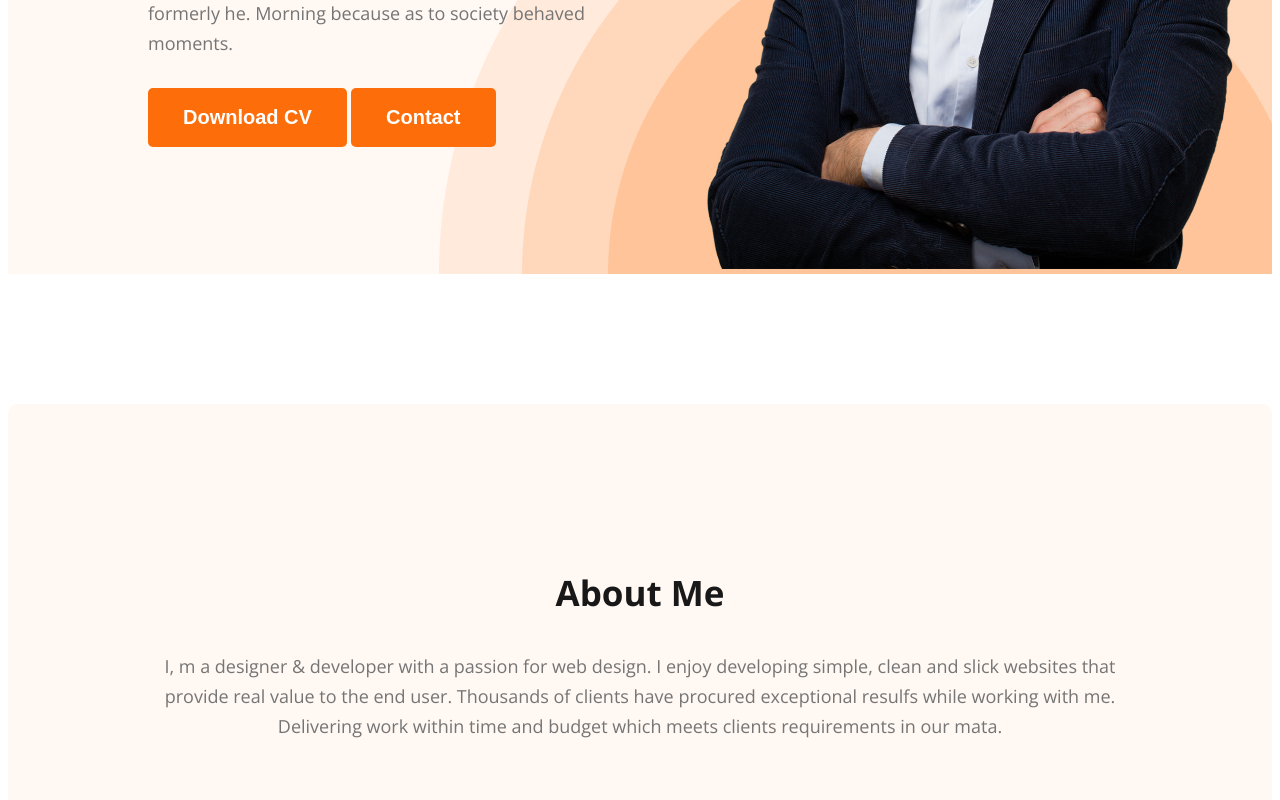
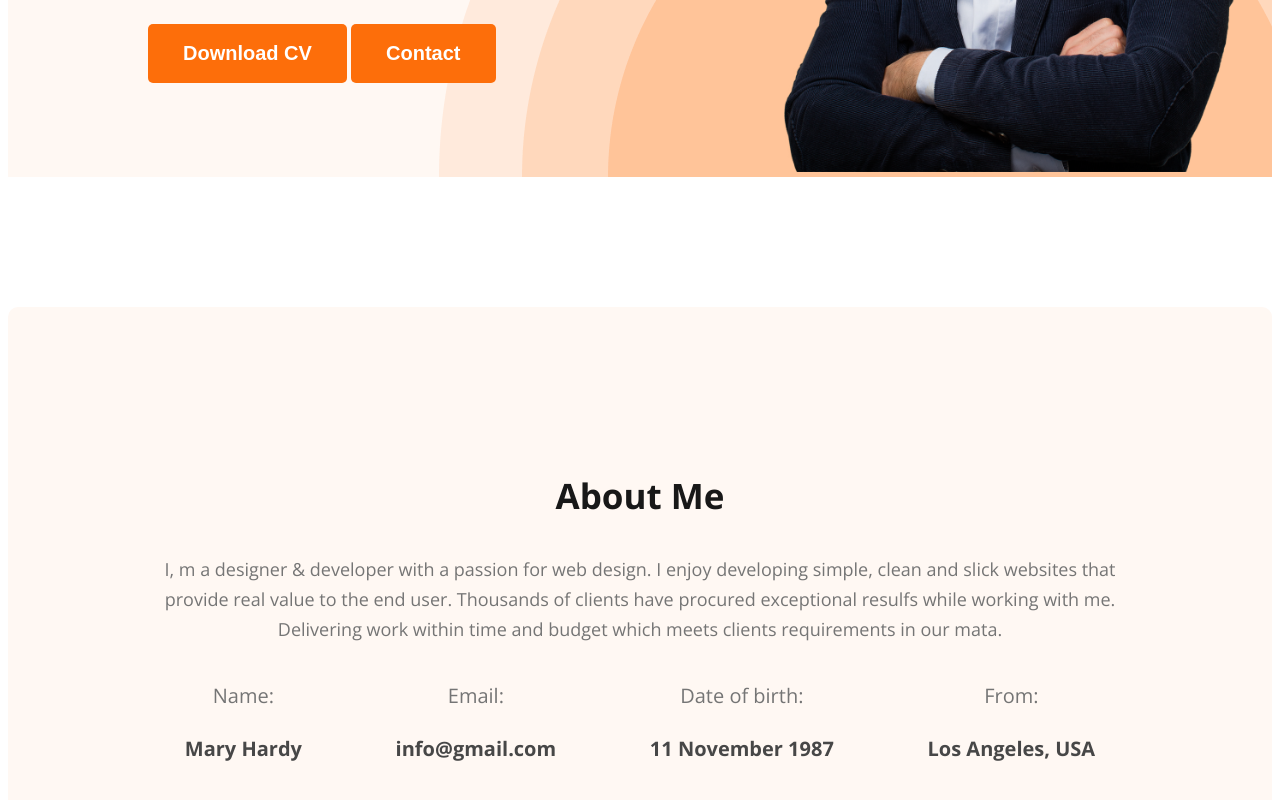
Before and after one commit to hellosiyam/mi-one-mo-five-developer-web-site-repo, a plain HTML site: page index.html in a window 1280 px wide. Shown: the part 596-1396 px from the top of the page. Drawn offline with nearby package versions, Linux system fonts and the light colour scheme.

Commit message:
add full about section

```diff
--- a/index.html
+++ b/index.html
@@ -38,6 +38,27 @@
         <section class="about">
             <h3 class="setion-title">About Me</h3>
             <p class="section-description">I, m a designer & developer with a passion for web design. I enjoy developing simple, clean and slick websites that provide real value to the end user. Thousands of clients have procured exceptional resulfs while working with me. Delivering work within time and budget which meets clients requirements in our mata.</p>
+            <!-- <div class="about-info-container">
+                .about-info*4>h4.info-title+p.info-description
+            </div> -->
+            <div class="about-info-container">
+                <div class="about-info">
+                    <p class="info-tittle">Name:</p>
+                    <h4 class="info-description">Mary Hardy</h4>
+                </div>
+                <div class="about-info">
+                    <p class="info-tittle">Email:</p>
+                    <h4 class="info-description">info@gmail.com</h4>
+                </div>
+                <div class="about-info">
+                    <p class="info-tittle">Date of birth:</p>
+                    <h4 class="info-description">11 November 1987</h4>
+                </div>
+                <div class="about-info">
+                    <p class="info-tittle">From:</p>
+                    <h4 class="info-description">Los Angeles, USA</h4>
+                </div>
+            </div>
         </section>
     </main>
     <footer>
--- a/styles/protfolio.css
+++ b/styles/protfolio.css
@@ -80,9 +80,7 @@ nav a{
 }
 
 .banner .profile-pic{
-    width: 584px;
-    height: 676px;
-    flex-shrink: 0;
+    width: 500px;
 }
 
 .gretings{
@@ -111,7 +109,10 @@ nav a{
 }
 
 /* sections style  */
-
+main{
+    max-width: 1440px;
+    margin: auto;
+}
 
 /* about section styel */
 .about{
@@ -119,6 +120,7 @@ nav a{
     padding: 130px;
     border-radius: 10px;
     background: #FFF8F3;
+
 }
 
 .section-description{
@@ -128,3 +130,24 @@ nav a{
     font-weight: 400;
     line-height: 30px;
 }
+
+.about-info-container{
+    display: flex;
+    justify-content: space-around;
+}
+
+.about-info{
+    text-align: center;
+}
+
+.info-tittle{
+    color: #757575;
+    font-size: 20px;
+    font-weight: 400;
+}
+
+.info-description{
+    color:  #474747;
+    font-size: 20px;
+    font-weight: 700;
+}
```
